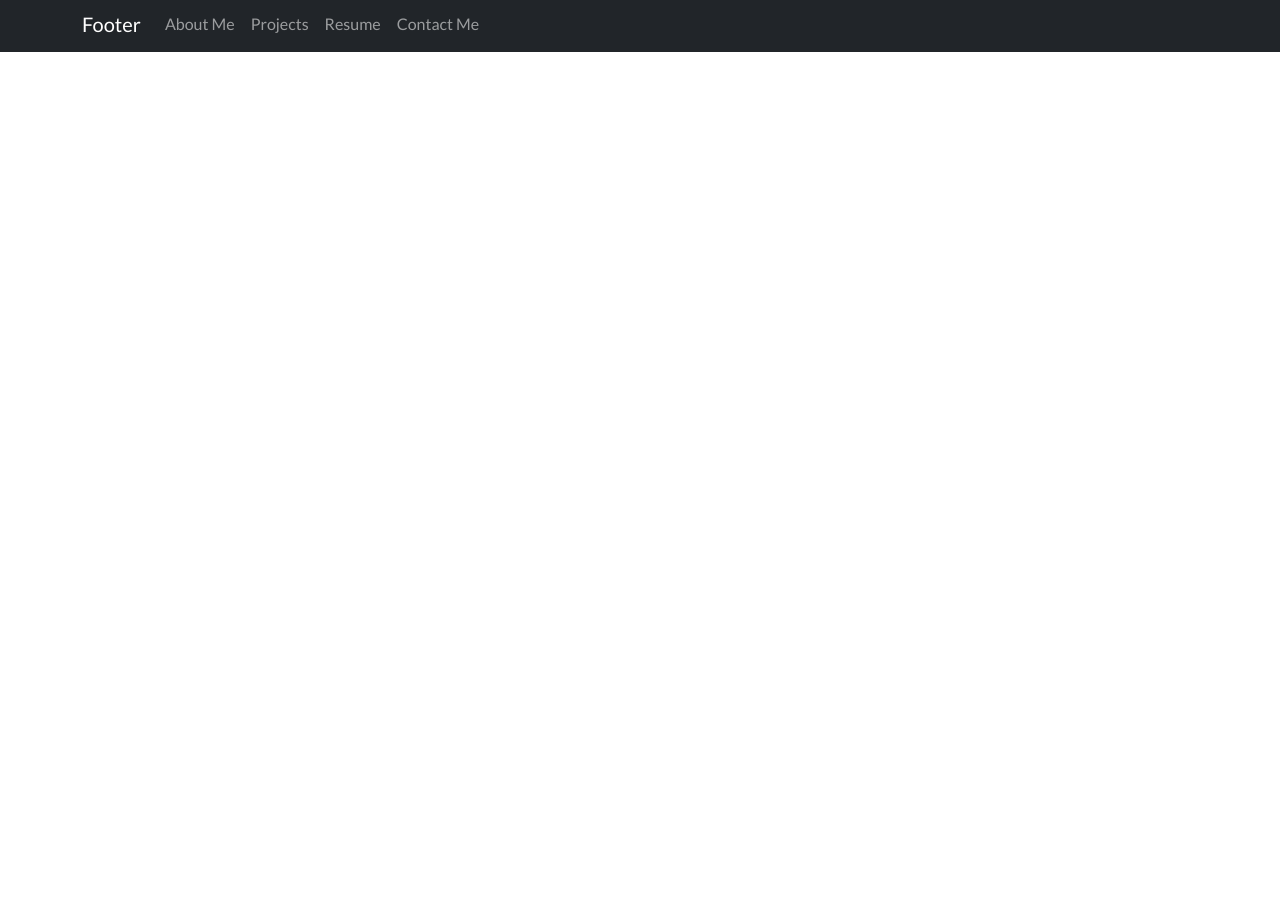
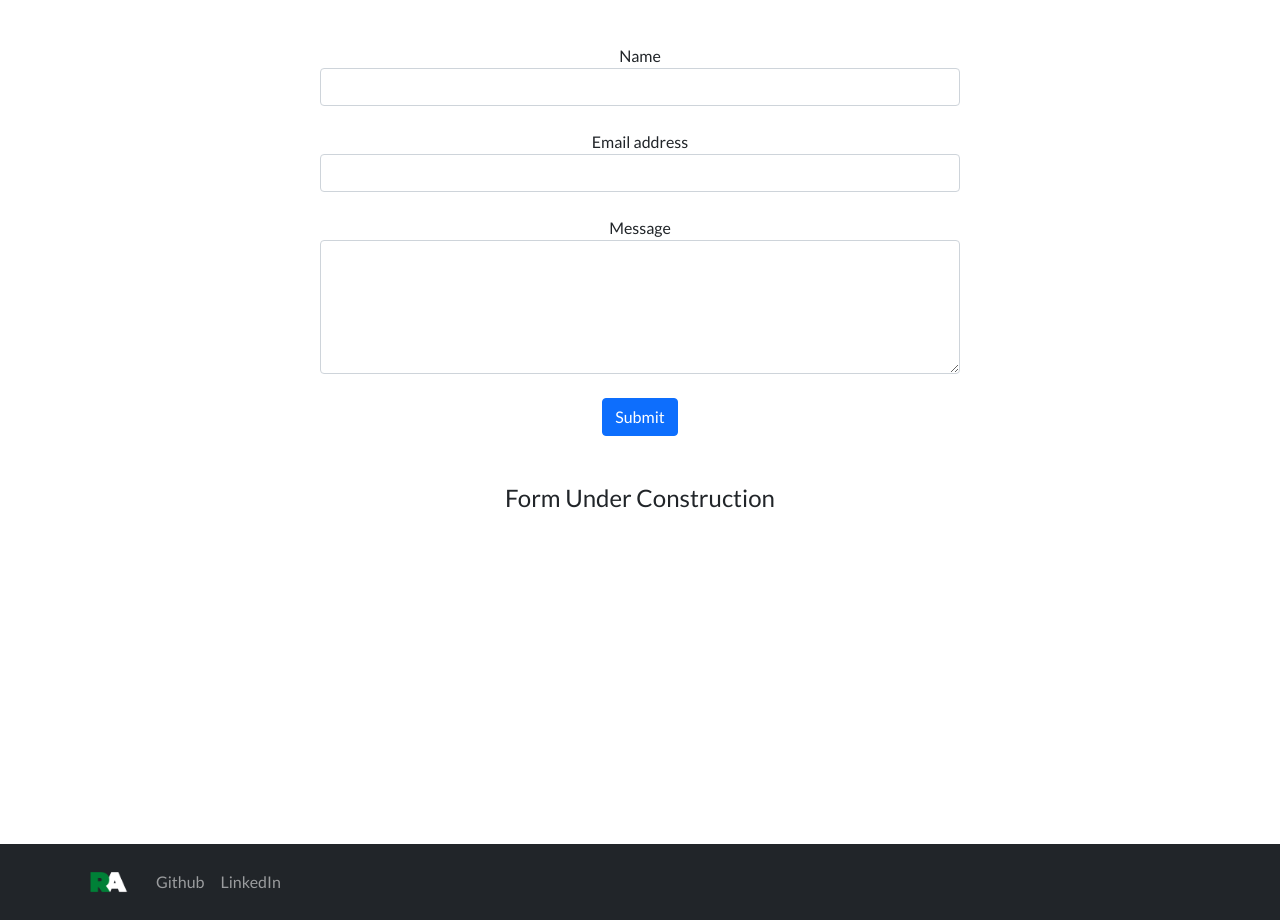
Before and after one commit to radams017/react-portfolio, a React (Create React App) app: page /contact in a window 1280 px wide. Shown: the part 80-1000 px from the top of the page. Before the commit the page ends 800 px from the top, so only its background shows below. Built offline with nearby package versions, Linux system fonts and the light colour scheme.

Commit message:
added resume and contact form

```diff
--- a/src/App.js
+++ b/src/App.js
@@ -7,6 +7,7 @@ import { BrowserRouter, Route, Switch } from "react-router-dom";
 import Home from "./components/Home";
 import Project from "./components/Project";
 import Footer from "./components/Footer";
+import Contact from "./components/Contact";
 
 function App() {
   return (
@@ -16,6 +17,7 @@ function App() {
         <Switch>
           <Route path="/" component={Home} exact />
           <Route path="/projects" component={Project} />
+          <Route path="/contact" component={Contact} />
         </Switch>
       </BrowserRouter>
       <Footer />
--- /dev/null
+++ b/src/components/Contact.css
@@ -0,0 +1,10 @@
+.contact-form-div {
+  display: block;
+  text-align: center;
+}
+
+form {
+  width: 50%;
+  margin-left: auto;
+  margin-right: auto;
+}
--- /dev/null
+++ b/src/components/Contact.js
@@ -0,0 +1,33 @@
+import React, { useState } from "react";
+import "./Contact.css";
+
+function Contact(props) {
+  return (
+    <div className="vh-100 contact-form-div mt-5">
+      <form id="contact-form mt-4">
+        <div className="form-group">
+          <label htmlFor="name">Name</label>
+          <input type="text" className="form-control" />
+        </div>
+        <div className="form-group mt-4">
+          <label htmlFor="exampleInputEmail1">Email address</label>
+          <input
+            type="email"
+            className="form-control"
+            aria-describedby="emailHelp"
+          />
+        </div>
+        <div className="form-group mt-4">
+          <label htmlFor="message">Message</label>
+          <textarea className="form-control" rows="5"></textarea>
+        </div>
+        <button type="submit" className="btn btn-primary mt-4">
+          Submit
+        </button>
+      </form>
+      <h4 className="mt-5">Form Under Construction</h4>
+    </div>
+  );
+}
+
+export default Contact;
--- a/src/components/Footer.js
+++ b/src/components/Footer.js
@@ -5,18 +5,22 @@ import Container from "react-bootstrap/Container";
 
 function Navigation() {
   return (
-    <Navbar collapseOnSelect expand="lg" bg="dark" variant="dark">
+    <Navbar bg="dark" variant="dark">
       <Container>
-        <Navbar.Brand href="#home">Footer</Navbar.Brand>
-        <Navbar.Toggle aria-controls="responsive-navbar-nav" />
-        <Navbar.Collapse id="responsive-navbar-nav">
-          <Nav className="me-auto">
-            <Nav.Link href="/">About Me</Nav.Link>
-            <Nav.Link href="#pricing">Projects</Nav.Link>
-            <Nav.Link href="#resume">Resume</Nav.Link>
-            <Nav.Link href="#contact">Contact Me</Nav.Link>
-          </Nav>
-        </Navbar.Collapse>
+        <Navbar.Brand href="#home">
+          <img
+            src="/namelogo.png"
+            height="50"
+            width="50"
+            className="d-inline-block align-top"
+          />
+        </Navbar.Brand>
+        <Nav className="me-auto">
+          <Nav.Link href="https://github.com/radams017/">Github</Nav.Link>
+          <Nav.Link href="https://www.linkedin.com/in/ryadams1/">
+            LinkedIn
+          </Nav.Link>
+        </Nav>
       </Container>
     </Navbar>
   );
--- a/src/components/Home.js
+++ b/src/components/Home.js
@@ -11,15 +11,15 @@ function Home() {
       <h1 className="mt-5 mb-5 header-text">Hi, My Name is Ryan Adams.</h1>
       <div>
         <div className="about-me mt-5 p-3">
-          <h2 className="text-center">I'm A Developer</h2>
-          <h2 className="text-center mt-5">
+          <h4 className="text-center">I'm A Developer</h4>
+          <h4 className="text-center mt-5">
             I enjoy solving problems and creating solutions.
-          </h2>
-          <h2 className="text-center mt-5">
+          </h4>
+          <h4 className="text-center mt-5">
             Some of the languages I work with are JS, HTML, CSS, React, Express,
             Node, MongoDB, and SQL.
-          </h2>
-          <h2 className="text-center mt-5">Lets build something!</h2>
+          </h4>
+          <h4 className="text-center mt-5">Lets build something!</h4>
         </div>
       </div>
     </div>
--- a/src/components/Navigation.js
+++ b/src/components/Navigation.js
@@ -2,6 +2,7 @@ import React, { useState } from "react";
 import Navbar from "react-bootstrap/Navbar";
 import Nav from "react-bootstrap/Nav";
 import Container from "react-bootstrap/Container";
+import { render } from "@testing-library/react";
 
 function Navigation(props) {
   return (
@@ -20,8 +21,10 @@ function Navigation(props) {
           <Nav className="me-auto">
             <Nav.Link href="/">About Me</Nav.Link>
             <Nav.Link href="/projects">Projects</Nav.Link>
-            <Nav.Link href="#resume">Resume</Nav.Link>
-            <Nav.Link href="#contact">Contact Me</Nav.Link>
+            <Nav.Link href="Ryan_Adams_Resume_v6.pdf" download>
+              Resume
+            </Nav.Link>
+            <Nav.Link href="/contact">Contact Me</Nav.Link>
           </Nav>
         </Navbar.Collapse>
       </Container>
```
Also changed, not shown: 2 other files (tests, documents, lock files or other folders).
